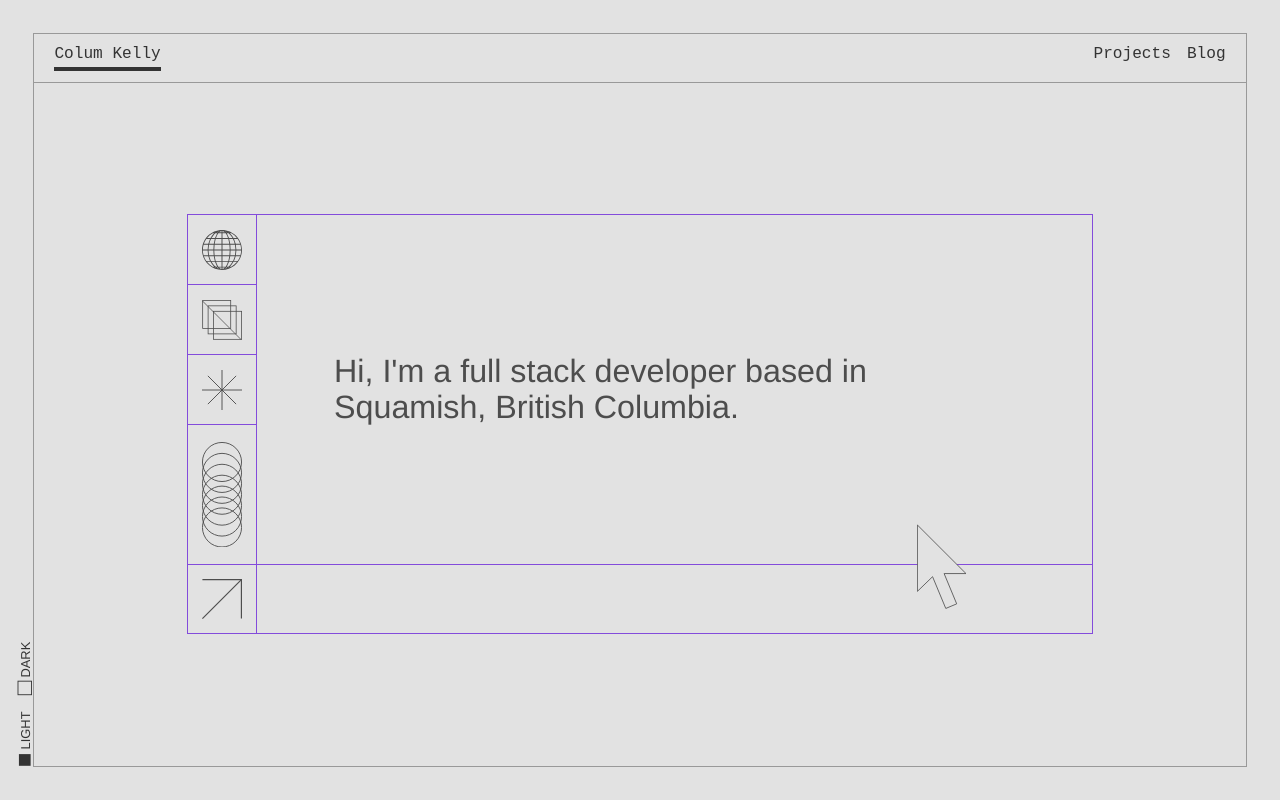
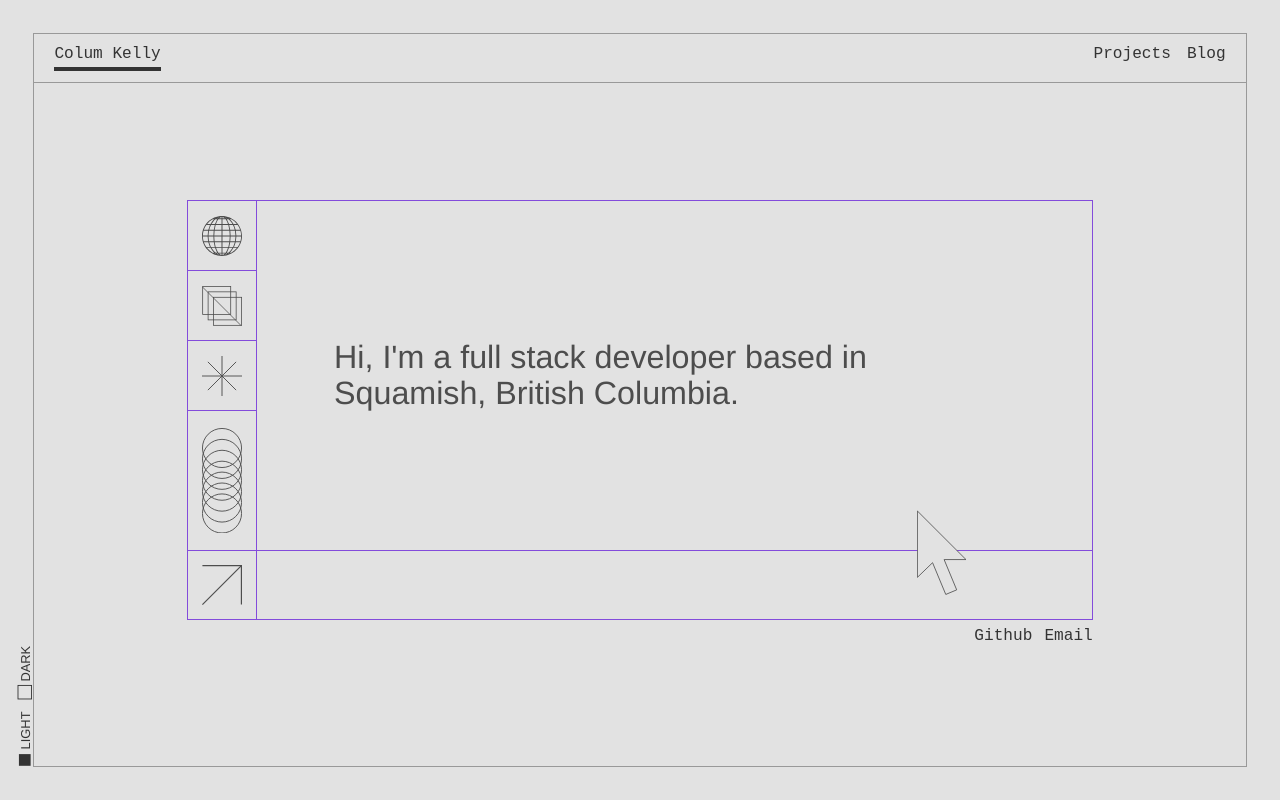
Before and after one commit to columk1/portfolio, a React (Vite) app: page / in a window 1280 px wide. Built offline with nearby package versions, Linux system fonts and the light colour scheme; no server answers.

Commit message:
Add contact links below hero

```diff
--- a/src/components/Header/Header.module.css
+++ b/src/components/Header/Header.module.css
@@ -19,7 +19,7 @@
   font-weight: inherit;
 }
 
-header a {
+.header a {
   /* font-weight: bold; */
   padding-bottom: 0.2rem;
   color: var(--text);
--- a/src/components/Hero/Hero.jsx
+++ b/src/components/Hero/Hero.jsx
@@ -1,5 +1,5 @@
 import styles from './Hero.module.css'
-import { NavLink } from 'react-router-dom'
+import { NavLink, Link } from 'react-router-dom'
 import Blob from '../Blob/Blob'
 import GlobeIcon from '../icons/GlobeIcon'
 import SquaresIcon from '../icons/SquaresIcon'
@@ -46,6 +46,14 @@ const Hero = () => {
         <div className={styles.footer}>
           <PointerIcon styles={{ color: 'var(--textFade)' }} />
         </div>
+        <div className={styles.links}>
+          <a href='https://github.com/columk1' target='_blank' rel='noreferrer'>
+            Github
+          </a>
+          <a href='mailto:"columk1+website@gmail.com' target='_blank' rel='noreferrer'>
+            Email
+          </a>
+        </div>
         {/* <NavLink to={}> */}
         {/* <a href='#projects'>
             <button>View Projects</button>
--- a/src/components/Hero/Hero.module.css
+++ b/src/components/Hero/Hero.module.css
@@ -92,6 +92,18 @@
   }
 }
 
+.links {
+  grid-column: 2;
+  display: flex;
+  justify-content: flex-end;
+  gap: 0.75rem;
+  margin-top: 0.25rem;
+  font-family: var(--bodyFont);
+  & a {
+    color: var(--text);
+  }
+}
+
 .heroContent p {
   width: 82%;
   font-size: 1.2em;
--- a/src/components/Posts/Posts.module.css
+++ b/src/components/Posts/Posts.module.css
@@ -36,7 +36,7 @@
 
 .tagsList {
   display: flex;
-  gap: 1rem;
+  gap: 0.75rem;
 }
 
 .tag {
--- a/src/components/ThemeSelector/ThemeSelector.module.css
+++ b/src/components/ThemeSelector/ThemeSelector.module.css
@@ -10,7 +10,7 @@
 
 .themes {
   display: flex;
-  gap: 1rem;
+  gap: 0.75rem;
 }
 
 .theme {
```
